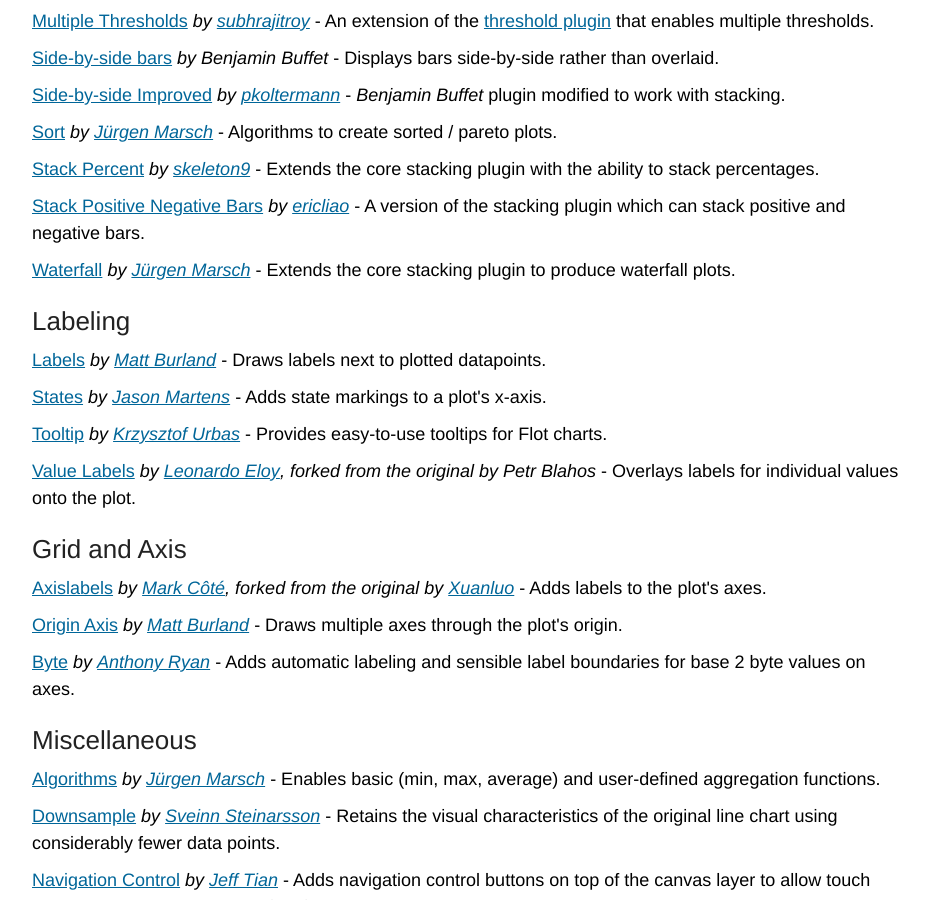
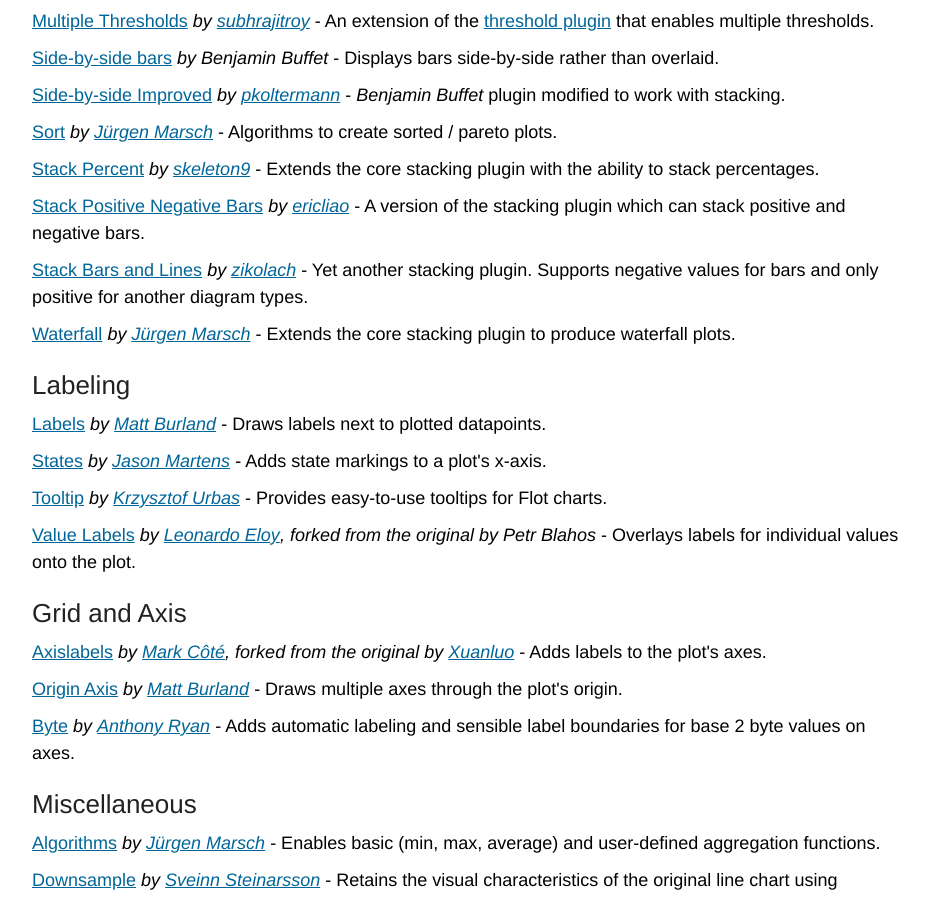
Before and after one commit to flot/flot.github.com, a Jekyll site: the page built from plugins/index.html, in a window 1280 px wide and 900 px high, scrolled down 1042 px. Shown: the whole window, without its empty margins (168-1097 px from the left). Built offline with Jekyll 4.4.1, drawn with Linux system fonts in a browser that asks for light colours; Markdown is read by kramdown in place of the engine named in the settings.

Commit message:
Update index.html
added yet another stack plugin

```diff
--- a/plugins/index.html
+++ b/plugins/index.html
@@ -94,6 +94,10 @@ Extends the core stacking plugin with the ability to stack percentages.</p>
 <em>by <a href="https://github.com/ericliao">ericliao</a></em> -
 A version of the stacking plugin which can stack positive and negative bars.</p>
 
+<p><a href="https://github.com/zikolach/flot-stack">Stack Bars and Lines</a>
+<em>by <a href="https://github.com/zikolach">zikolach</a></em> -
+Yet another stacking plugin. Supports negative values for bars and only positive for another diagram types.</p>
+
 <p><a href="http://jumflot.jumware.com/examples/Experimental/waterfall.html">Waterfall</a>
 <em>by <a href="https://github.com/jumjum123">Jürgen Marsch</a></em> -
 Extends the core stacking plugin to produce waterfall plots.</p>
```
